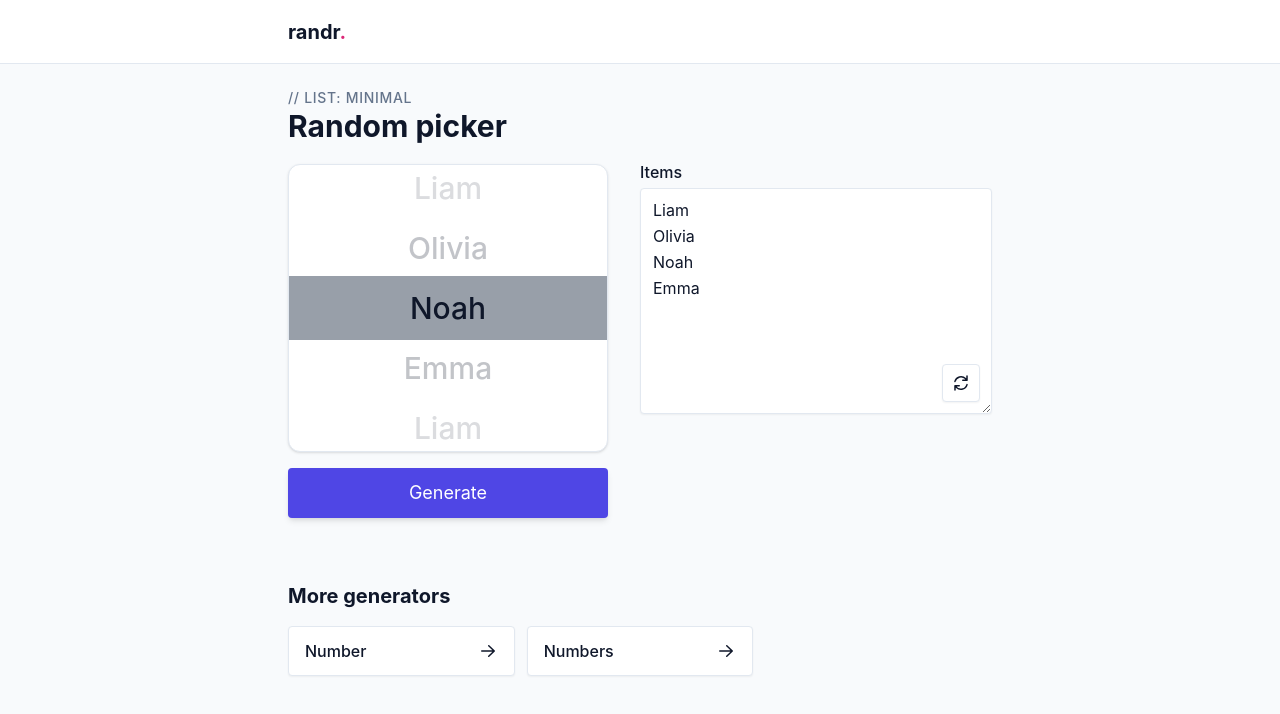
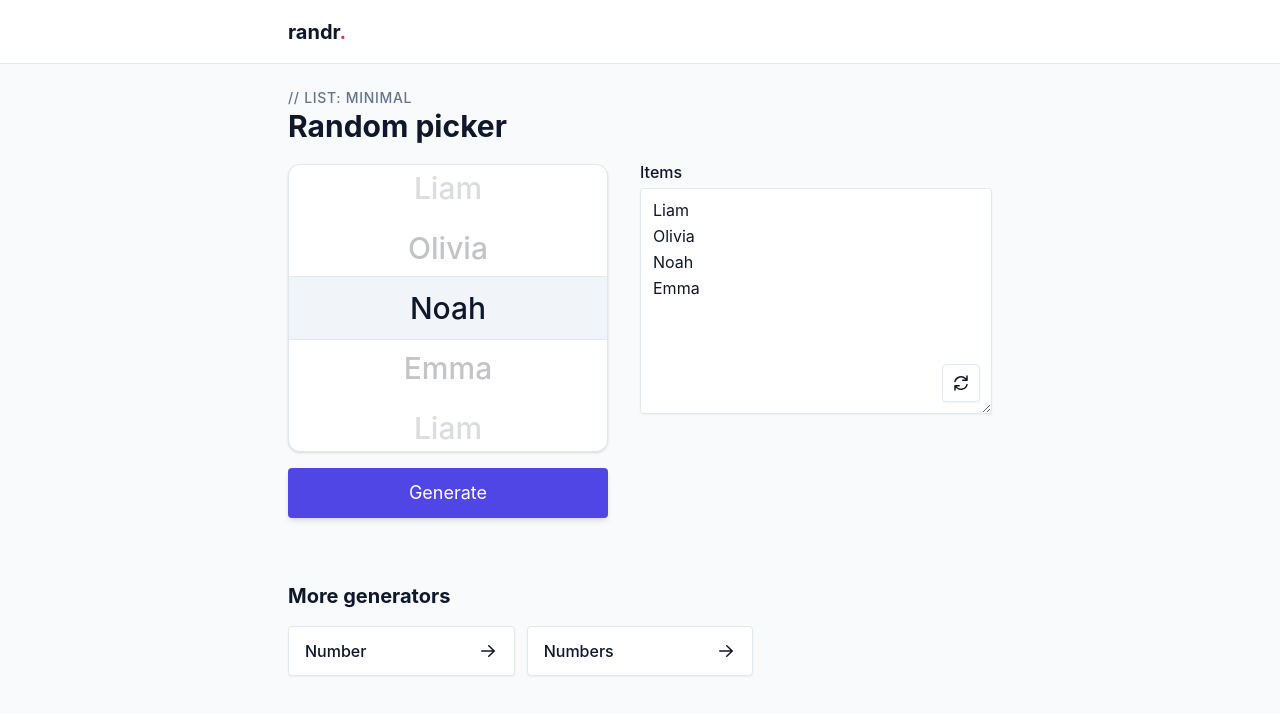
Before and after one commit to scybernaut/randr, a SvelteKit app: page /list in a window 1280 px wide. Shown: the top 714 px of the page. Built offline with nearby package versions, Linux system fonts and the light colour scheme; a web font is replaced by a local one.

Commit message:
list: fixed dark mode bg color

```diff
--- a/src/routes/list/+page.svelte
+++ b/src/routes/list/+page.svelte
@@ -174,7 +174,9 @@
       )}
       id="roller"
     >
-      <div class="absolute top-1/2 h-12 w-full -translate-y-1/2 bg-gray-700/50 md:h-16" />
+      <div
+        class="absolute top-1/2 h-12 w-full -translate-y-1/2 border-y bg-gray-100 dark:border-gray-700 dark:bg-gray-700/50 md:h-16"
+      />
       {#each [-3, -2, -1, 0, 1, 2, 3] as offset}
         <span
           class={twMerge(
```
